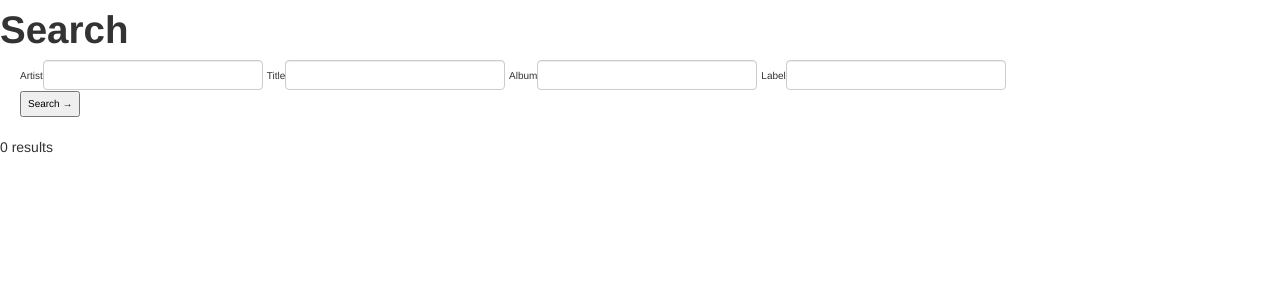
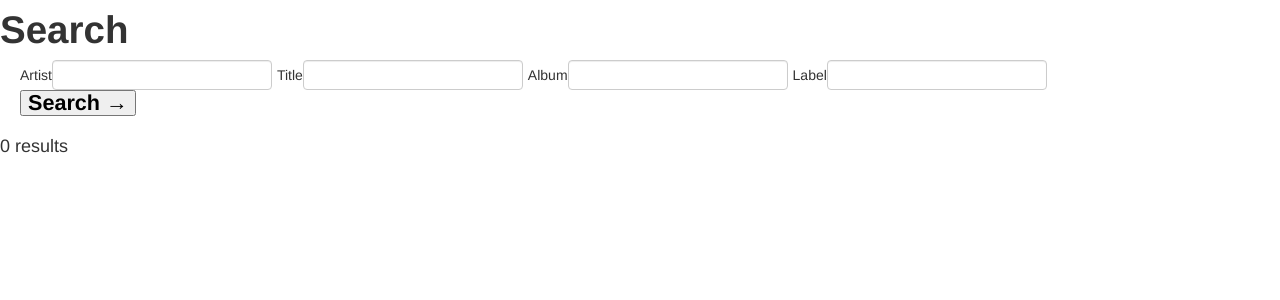
Before and after one commit to JoeGermuska/birdconf, a Django app: template birdconf/templates/track.html in a window 1280 px wide. Shown: the top 300 px of the page. Run offline with Django 3.2, Linux system fonts and the light colour scheme; the template is opened without the code that fills it, so the values that code supplies are empty; some libraries are stand-ins or nearby versions.

Commit message:
make some things bigger

```diff
--- a/birdconf/assets/birdconf.css
+++ b/birdconf/assets/birdconf.css
@@ -1,9 +1,15 @@
+
 div#track-form-wrapper {
   margin-left: 20px;
 }
 
-div#track-form-wrapper label,div#track-form-wrapper input {
-  font-size: 10px;
+body {
+  font-size: 18px;
+}
+
+input {
+  font-size: larger;
+  font-weight: bold;
 }
 
 #results {
```
